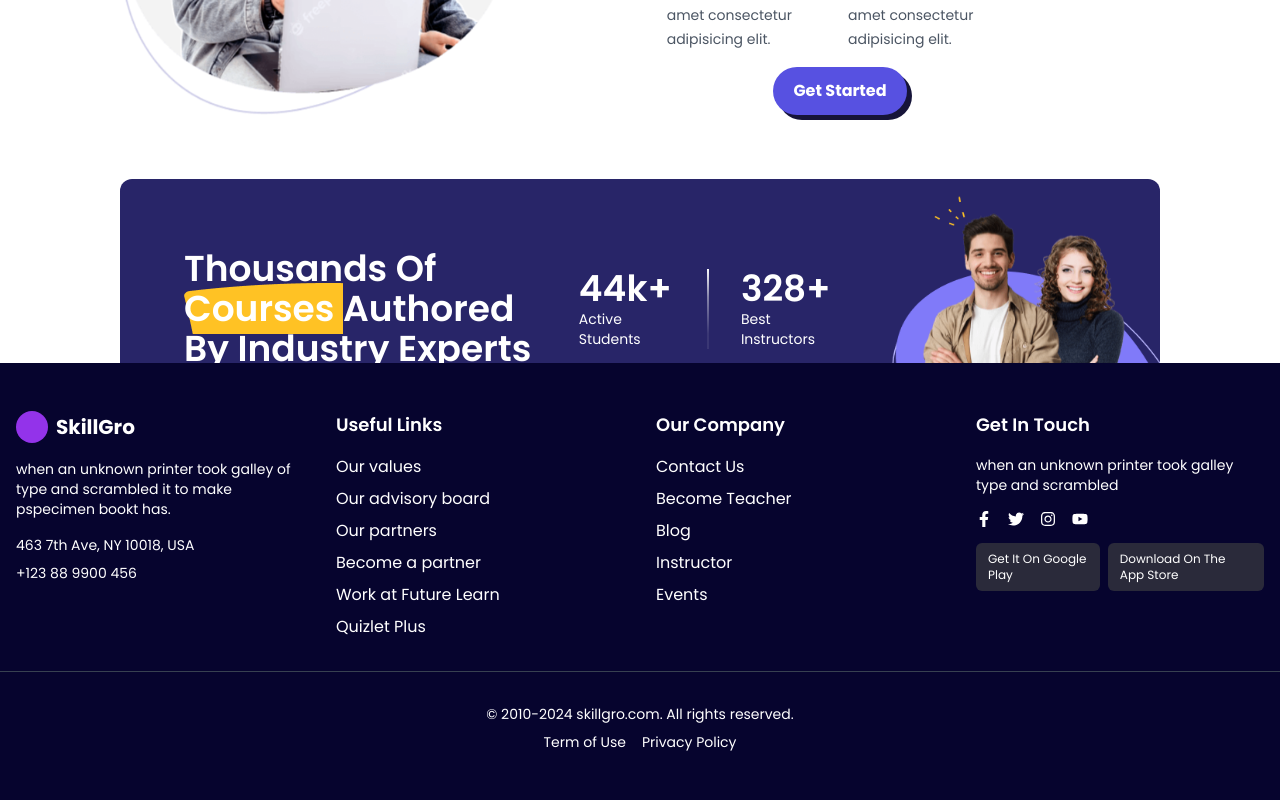
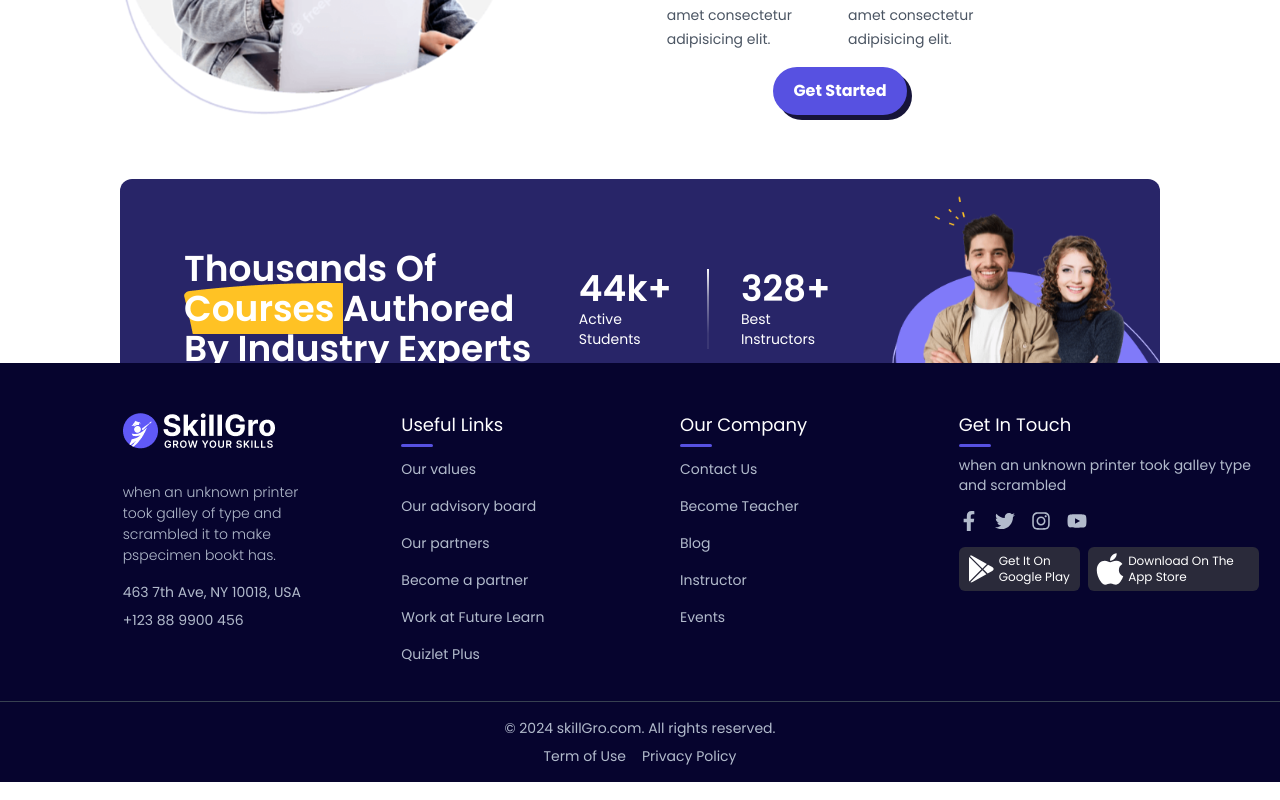
Before and after one commit to SimpleX-T/SkillGro, a React (Vite) app: page / in a window 1280 px wide. Shown: the part 3011-3811 px from the top of the page. Built offline with nearby package versions, Linux system fonts and the light colour scheme.

Commit message:
feat: completed landing page

```diff
--- a/src/UI/Footer.jsx
+++ b/src/UI/Footer.jsx
@@ -76,22 +76,24 @@
 
 // export default Footer;
 
-import React from "react";
+import Logo from "./Logo";
 import { Link } from "react-router-dom";
 import { FaFacebookF, FaTwitter, FaInstagram, FaYoutube } from "react-icons/fa";
+import { BiLogoPlayStore } from "react-icons/bi";
+import { FaApple } from "react-icons/fa6";
 
 const Footer = () => {
 	return (
-		<footer className='bg-dark text-white py-12'>
-			<div className='container mx-auto px-4'>
-				<div className='grid grid-cols-1 md:grid-cols-2 lg:grid-cols-4 gap-8'>
-					{/* Company Info */}
+		<footer className='bg-dark text-text pt-12 pb-4'>
+			<div className='container mx-auto w-5/6 px-4'>
+				<div className='grid grid-cols-1 md:grid-cols-2 lg:grid-cols-4 gap-20'>
 					<div>
-						<div className='flex items-center mb-4'>
-							<div className='w-8 h-8 bg-purple-600 rounded-full mr-2'></div>
-							<span className='text-xl font-bold'>SkillGro</span>
+						<div className='flex items-center mb-8'>
+							<Link to='/'>
+								<Logo type='footer' />
+							</Link>
 						</div>
-						<p className='text-sm mb-4'>
+						<p className='text-sm mb-4 leading-normal font-light'>
 							when an unknown printer took galley of type and
 							scrambled it to make pspecimen bookt has.
 						</p>
@@ -101,60 +103,57 @@ const Footer = () => {
 						<p className='text-sm'>+123 88 9900 456</p>
 					</div>
 
-					{/* Useful Links */}
 					<div>
-						<h3 className='text-lg font-semibold mb-4'>
+						<h3 className='text-lg after:content-[""] after:absolute after:-bottom-2 after:w-8 after:h-[3px] after:rounded-full after:left-0 after:bg-[#5751E1] relative mb-4 text-white'>
 							Useful Links
 						</h3>
-						<ul className='space-y-2'>
-							<li>
+						<ul className='space-y-2 text-[14px]'>
+							<li className='py-1'>
 								<Link to='/'>Our values</Link>
 							</li>
-							<li>
+							<li className='py-1'>
 								<Link to='/'>Our advisory board</Link>
 							</li>
-							<li>
+							<li className='py-1'>
 								<Link to='/'>Our partners</Link>
 							</li>
-							<li>
+							<li className='py-1'>
 								<Link to='/'>Become a partner</Link>
 							</li>
-							<li>
+							<li className='py-1'>
 								<Link to='/'>Work at Future Learn</Link>
 							</li>
-							<li>
+							<li className='py-1'>
 								<Link to='/'>Quizlet Plus</Link>
 							</li>
 						</ul>
 					</div>
 
-					{/* Our Company */}
 					<div>
-						<h3 className='text-lg font-semibold mb-4'>
+						<h3 className='text-lg after:content-[""] after:absolute after:-bottom-2 after:w-8 after:h-[3px] after:rounded-full after:left-0 after:bg-[#5751E1] relative mb-4 text-white'>
 							Our Company
 						</h3>
-						<ul className='space-y-2'>
-							<li>
+						<ul className='space-y-2 text-[14px]'>
+							<li className='py-1'>
 								<Link to='/contact'>Contact Us</Link>
 							</li>
-							<li>
+							<li className='py-1'>
 								<Link to='/become-teacher'>Become Teacher</Link>
 							</li>
-							<li>
+							<li className='py-1'>
 								<Link to='/blog'>Blog</Link>
 							</li>
-							<li>
+							<li className='py-1'>
 								<Link to='/instructor'>Instructor</Link>
 							</li>
-							<li>
+							<li className='py-1'>
 								<Link to='/events'>Events</Link>
 							</li>
 						</ul>
 					</div>
 
-					{/* Get In Touch */}
-					<div>
-						<h3 className='text-lg font-semibold mb-4'>
+					<div className='w-[300px]'>
+						<h3 className='text-lg after:content-[""] after:absolute after:-bottom-2 after:w-8 after:h-[3px] after:rounded-full after:left-0 after:bg-[#5751E1] relative mb-4 text-white'>
 							Get In Touch
 						</h3>
 						<p className='text-sm mb-4'>
@@ -162,36 +161,54 @@ const Footer = () => {
 							scrambled
 						</p>
 						<div className='flex space-x-4 mb-4'>
-							<Link to='#'>
+							<Link
+								to='#'
+								className='text-xl hover:text-white transition-colors duration-200'>
 								<FaFacebookF />
 							</Link>
-							<Link to='#'>
+							<Link
+								to='#'
+								className='text-xl hover:text-white transition-colors duration-200'>
 								<FaTwitter />
 							</Link>
-							<Link to='#'>
+							<Link
+								to='#'
+								className='text-xl hover:text-white transition-colors duration-200'>
 								<FaInstagram />
 							</Link>
-							<Link to='#'>
+							<Link
+								to='#'
+								className='text-xl hover:text-white transition-colors duration-200'>
 								<FaYoutube />
 							</Link>
 						</div>
-						<div className='flex space-x-2'>
+						<div className='flex items-center gap-2'>
 							<Link
 								to='#'
-								className='bg-[#2A2A3A] text-white px-3 py-2 rounded-md text-xs'>
-								Get It On Google Play
+								className='bg-[#2A2A3A] text-white p-1 rounded-md text-xs flex items-center w-1/2'>
+								<span className='text-4xl'>
+									<BiLogoPlayStore />
+								</span>
+								<div className='flex flex-col items-start'>
+									<span className='text-x'>Get It On</span>
+
+									<span>Google Play</span>
+								</div>
 							</Link>
 							<Link
 								to='#'
-								className='bg-[#2A2A3A] text-white px-3 py-2 rounded-md text-xs'>
+								className='bg-[#2A2A3A] text-white p-1 rounded-md text-xs flex items-center'>
+								<span className='text-4xl'>
+									<FaApple />
+								</span>
 								Download On The App Store
 							</Link>
 						</div>
 					</div>
 				</div>
 			</div>
-			<div className='border-t border-gray-700 mt-8 pt-8 text-center text-sm'>
-				<p>© 2010-2024 skillgro.com. All rights reserved.</p>
+			<div className='border-t border-gray-700 mt-8 pt-4 text-center text-sm'>
+				<p>&copy; 2024 skillGro.com. All rights reserved.</p>
 				<div className='mt-2'>
 					<Link to='/terms' className='mr-4'>
 						Term of Use
--- a/tailwind.config.js
+++ b/tailwind.config.js
@@ -6,6 +6,7 @@ export default {
 			colors: {
 				primary: "#282568",
 				dark: "#06042E",
+				text: "#B2BBCC",
 			},
 			dropShadow: {
 				custom: "5px 5px 0px #161439",
```
